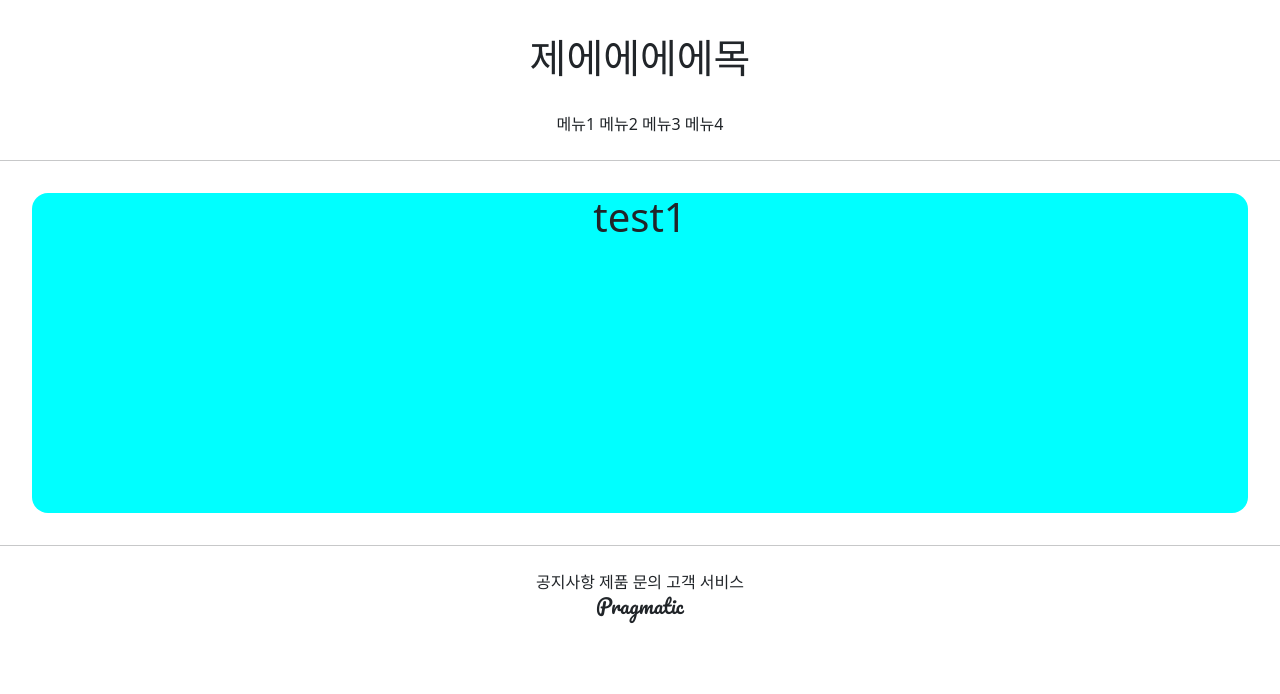
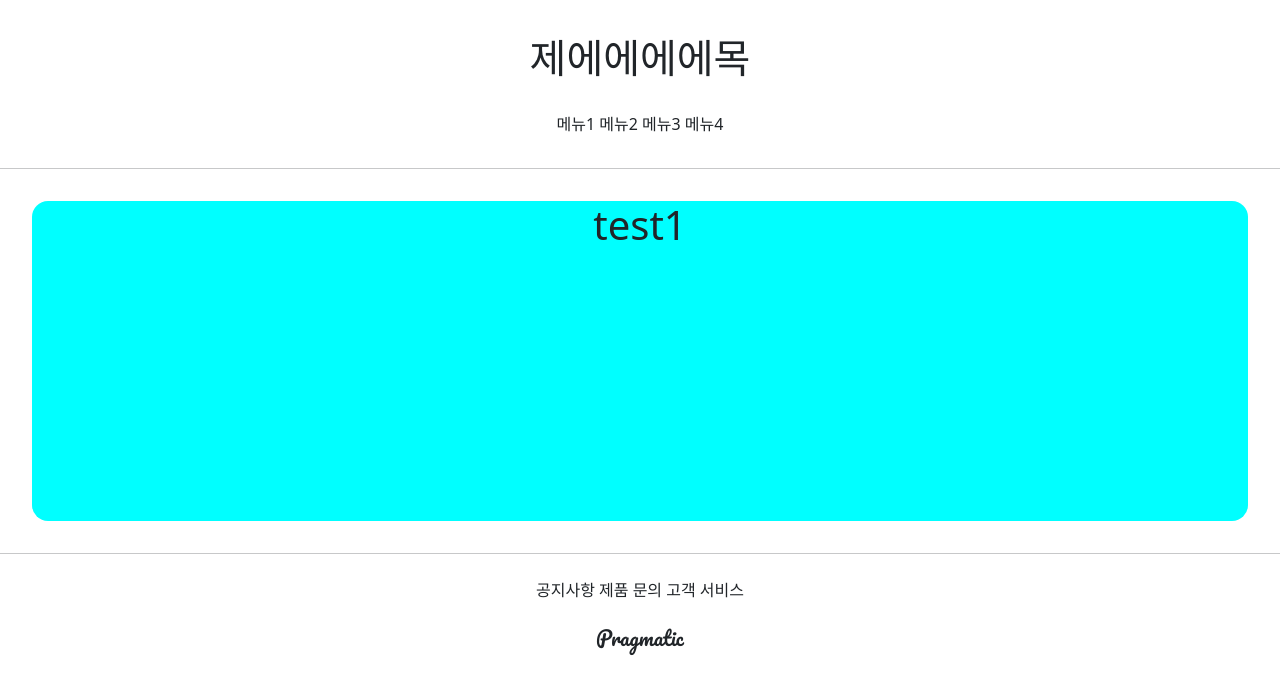
Before and after one commit to ojh789ojh/study_ai_django2, a Django app: page /account/hello_world/ in a window 1280 px wide. Shown: the top 694 px of the page. Run offline with Django 3.2, Linux system fonts and the light colour scheme.

Commit message:
no message

```diff
--- a/gis_1/settings.py
+++ b/gis_1/settings.py
@@ -121,6 +121,9 @@ USE_TZ = True
 
 STATIC_URL = '/static/'
 
+STATICFILES_DIRS = [
+    BASE_DIR / "static"
+]
 # Default primary key field type
 # https://docs.djangoproject.com/en/3.2/ref/settings/#default-auto-field
 
--- /dev/null
+++ b/static/base.css
@@ -0,0 +1,16 @@
+.pragmatic_header_logo{
+    margin: 2rem 0;
+    font-family: 'Pacifico', cursive;
+}
+
+.pragmatic_header_button{
+    margin-bottom: 2rem;
+}
+.pragmatic_footer_logo{
+    margin: 1.5rem 0;
+    font-family: 'Pacifico', cursive;
+}
+
+.pragmatic_footer_button{
+    margin-top: 1.5rem;
+}
--- a/templates/footer.html
+++ b/templates/footer.html
@@ -1,11 +1,11 @@
-<div style="margin-top: 1.5rem;">
+<div class="pragmatic_footer_button">
     <div>
         <span>공지사항</span>
         <span>제품 문의</span>
         <span>고객 서비스</span>
         <span></span>
     </div >
-    <div style="font-family: 'Pacifico', cursive">
+    <div class="pragmatic_footer_logo">
         <h5>Pragmatic</h5>
     </div>
 </div>
--- a/templates/head.html
+++ b/templates/head.html
@@ -1,6 +1,8 @@
+{% load static %}
 <head>
     <meta charset="UTF-8">
     <title>Title</title>
+    <link rel="stylesheet" type="text/css" href="{% static 'base.css' %}">
     <link href="https://cdn.jsdelivr.net/npm/bootstrap@5.0.2/dist/css/bootstrap.min.css" rel="stylesheet" integrity="sha384-EVSTQN3/azprG1Anm3QDgpJLIm9Nao0Yz1ztcQTwFspd3yD65VohhpuuCOmLASjC" crossorigin="anonymous">
 
     <link rel="preconnect" href="https://fonts.googleapis.com">
--- a/templates/header.html
+++ b/templates/header.html
@@ -1,8 +1,8 @@
-<div style="margin-bottom: 1.5rem;">
-    <div style="font-family: 'Pacifico', cursive; margin: 2rem 0;">
+<div>
+    <div class="pragmatic_header_logo">
         <h1>제에에에에목</h1>
     </div>
-    <div>
+    <div class="pragmatic_header_button">
         <span>메뉴1</span>
         <span>메뉴2</span>
         <span>메뉴3</span>
```
